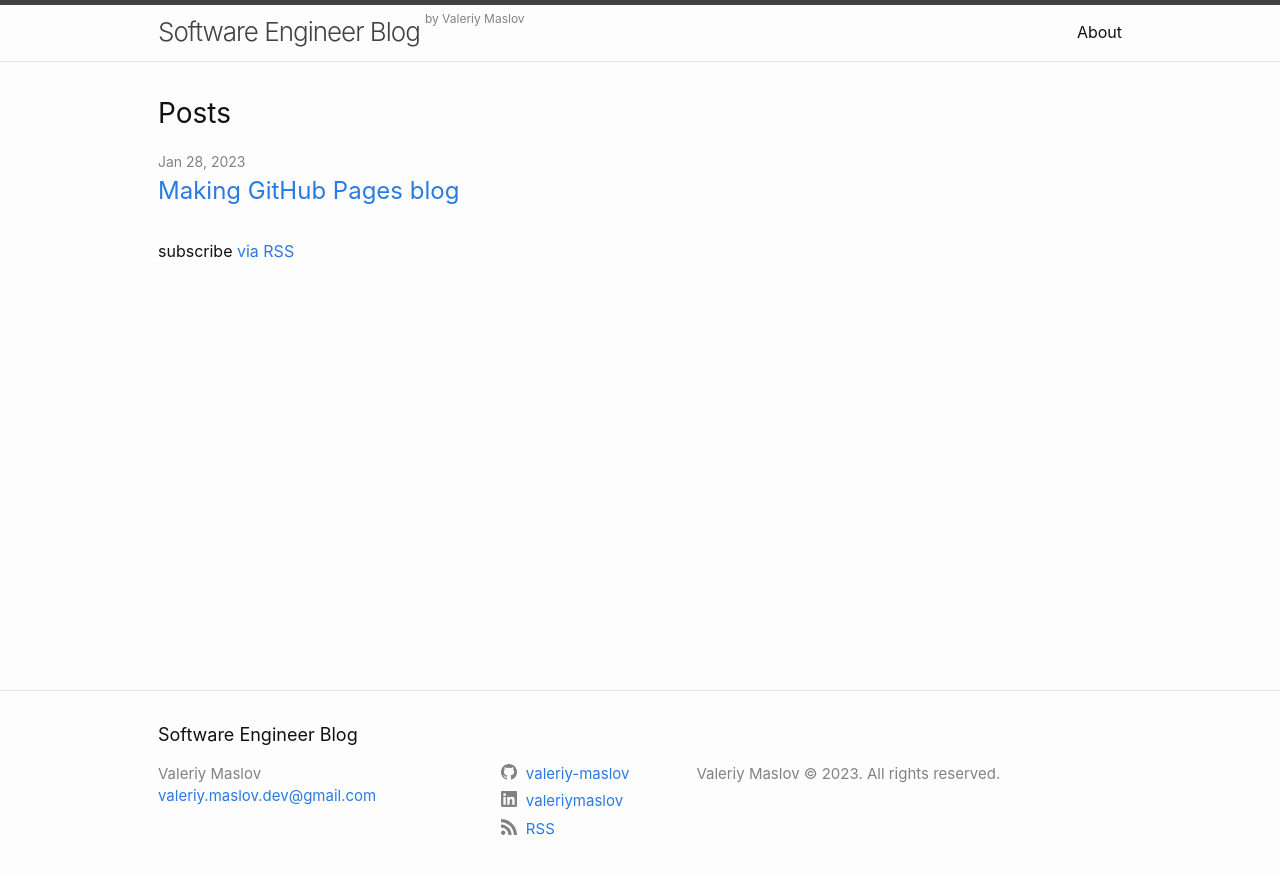
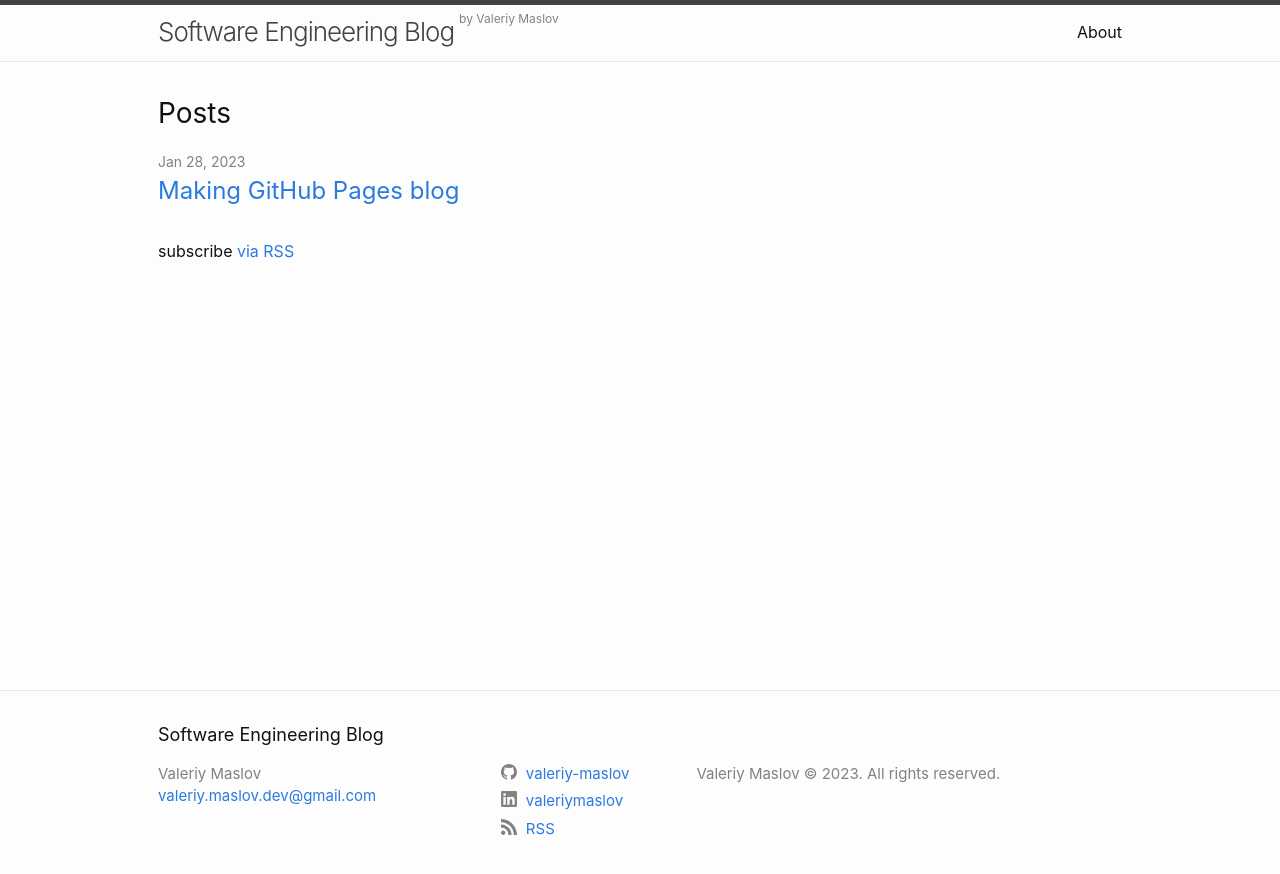
Before and after one commit to valeriy-maslov/valeriy-maslov.github.io, a Jekyll site: the page built from index.markdown, in a window 1280 px wide. Shown: the top 874 px of the page. Built offline with Jekyll 4.4.1, drawn with Linux system fonts in a browser that asks for light colours; our own code applies the rules of GitHub Pages for plain Markdown files.

Commit message:
Title corrected

```diff
--- a/_config.yml
+++ b/_config.yml
@@ -18,7 +18,7 @@
 # You can create any custom variable you would like, and they will be accessible
 # in the templates via {{ site.myvariable }}.
 
-title: Software Engineer Blog
+title: Software Engineering Blog
 author: Valeriy Maslov
 email: valeriy.maslov.dev@gmail.com
 #description: >- # this means to ignore newlines until "baseurl:"
```
